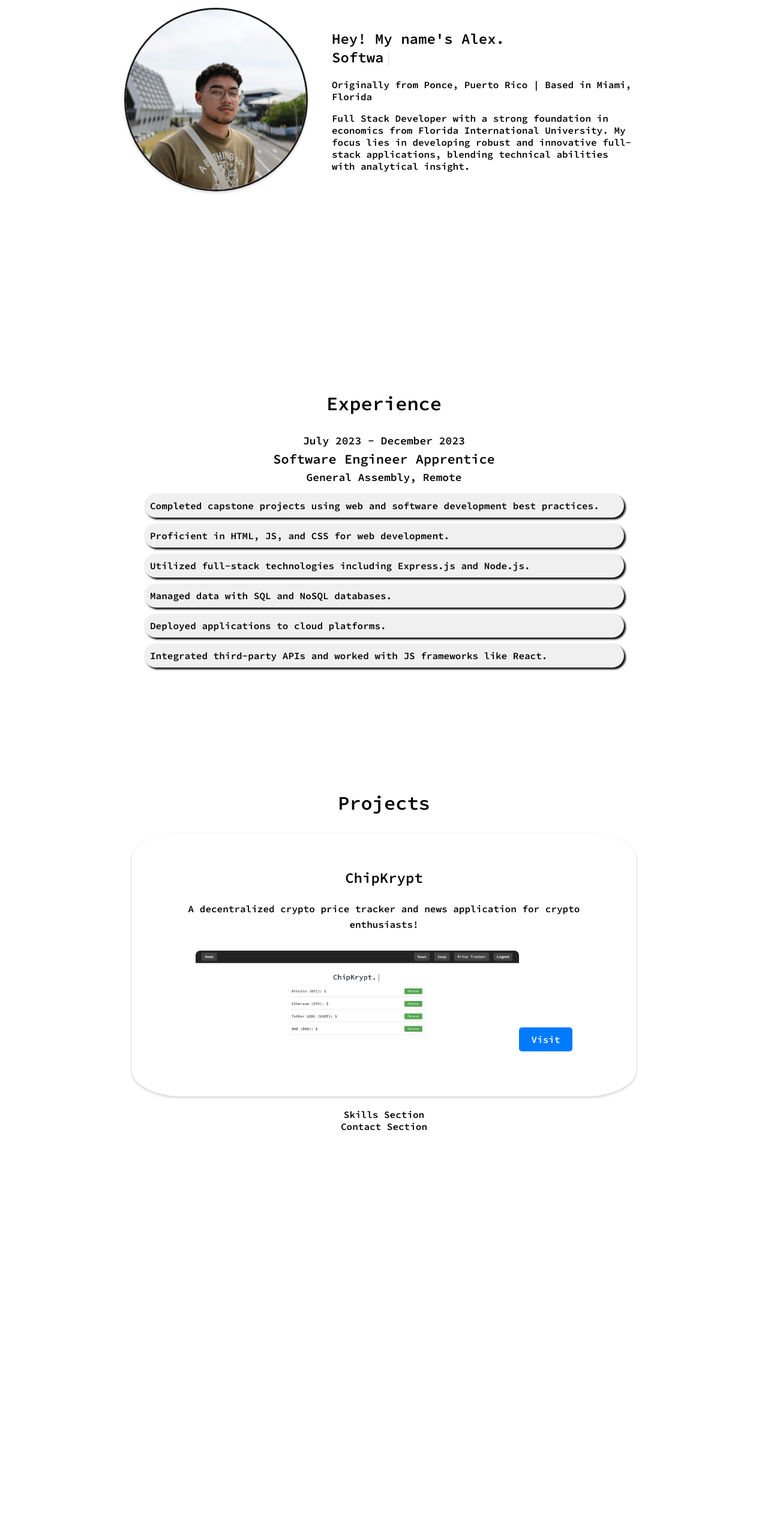
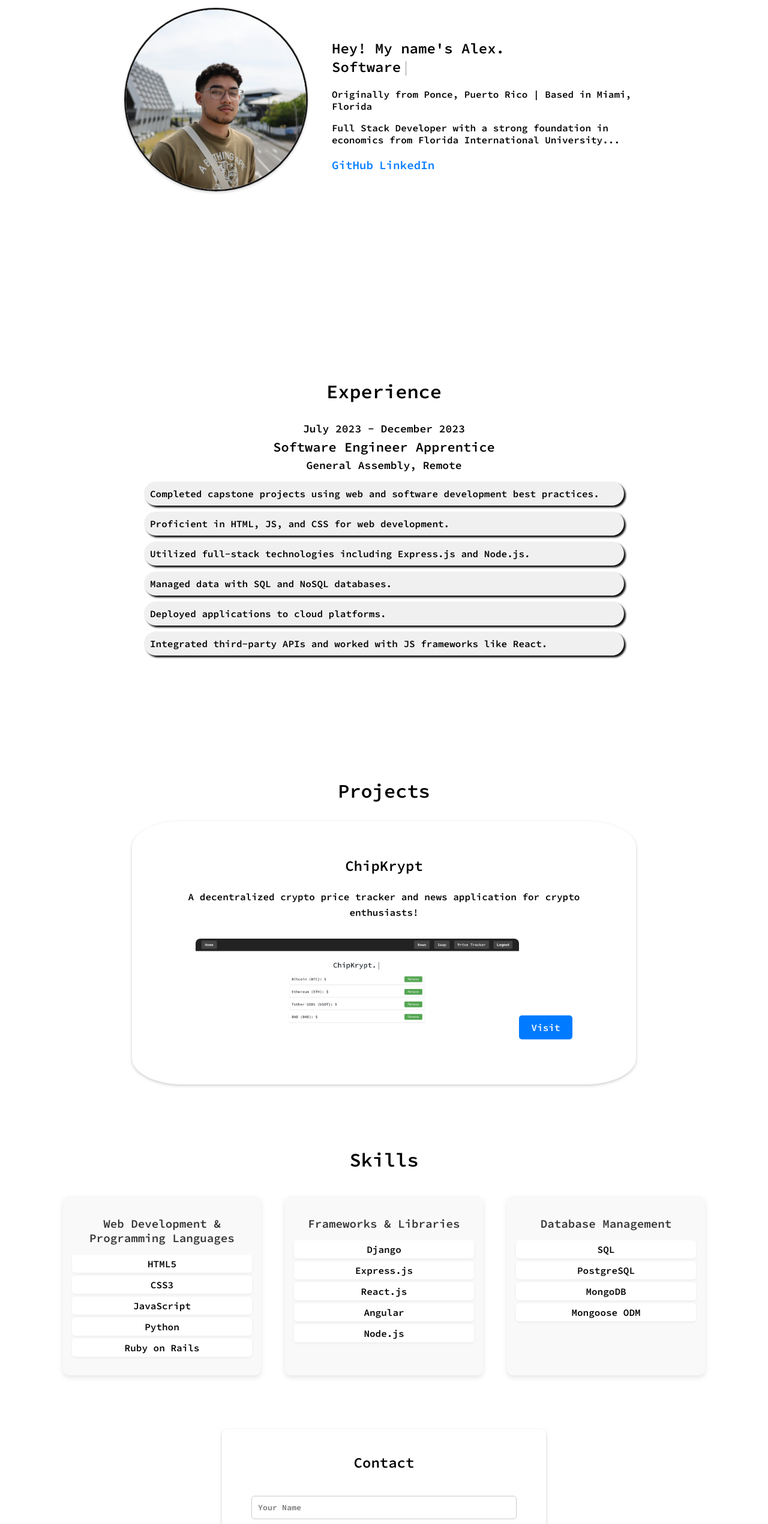
Before and after one commit to AlexanderLos/PortfolioOne, a React (Create React App) app: page / in a window 1280 px wide. Shown: the part 234-2775 px from the top of the page at 60% size. Before the commit the page ends 2143 px from the top, so only its background shows below. Built offline with nearby package versions, Linux system fonts and the light colour scheme.

Commit message:
Final Update

```diff
--- a/package.json
+++ b/package.json
@@ -6,6 +6,7 @@
     "@testing-library/jest-dom": "^5.17.0",
     "@testing-library/react": "^13.4.0",
     "@testing-library/user-event": "^13.5.0",
+    "emailjs-com": "^3.2.0",
     "react": "^18.2.0",
     "react-dom": "^18.2.0",
     "react-scripts": "5.0.1",
--- a/src/App.js
+++ b/src/App.js
@@ -1,9 +1,11 @@
 import About from './components/About';
+import Contact from './components/Contact';
 import './css/App.css';
 import Nav from './components/Nav';
 import Footer from './components/Footer';
 import Experience from './components/Experience';
-import Projects from './components/Projects'
+import Projects from './components/Projects';
+import Skills from './components/Skills';
 
 function App() {
   return (
@@ -16,10 +18,14 @@ function App() {
       <Experience />
       </section>
       <section id="projects">
-       <Projects />
+      <Projects />
       </section>
-      <section id="skills">Skills Section</section>
-      <section id="contact">Contact Section</section>
+      <section id="skills">
+      <Skills />
+      </section>
+      <section id="contact">
+      <Contact />
+      </section>
       <Footer />
     </div>
   );
--- a/src/components/About.js
+++ b/src/components/About.js
@@ -18,9 +18,11 @@ function About() {
           />
         </h1>
         <p>Originally from Ponce, Puerto Rico | Based in Miami, Florida</p>
-        <p>Full Stack Developer with a strong foundation in economics from Florida
-           International University. My focus lies in developing robust and
-           innovative full-stack applications, blending technical abilities with analytical insight.</p>
+        <p>Full Stack Developer with a strong foundation in economics from Florida International University...</p>
+        <div className="social-links">
+            <a href="https://github.com/AlexanderLos" target="_blank" rel="noopener noreferrer">GitHub</a>
+            <a href="https://www.linkedin.com/in/alexander-de-los-santos/" target="_blank" rel="noopener noreferrer">LinkedIn</a>
+        </div>
       </div>
     </div>
   );
--- a/src/components/Contact.js
+++ b/src/components/Contact.js
@@ -1,7 +1,47 @@
+import React, { useState } from 'react';
+import emailjs from 'emailjs-com';
+import '../css/Contact.css';
+
 function Contact() {
-  return (
-    <div>Contact</div>
-  )
+    const [formValues, setFormValues] = useState({
+        user_name: '',
+        user_email: '',
+        message: ''
+    });
+    const [submitMessage, setSubmitMessage] = useState('');
+
+    const handleChange = (e) => {
+        setFormValues({ ...formValues, [e.target.name]: e.target.value });
+    };
+
+    const sendEmail = (e) => {
+        e.preventDefault();
+
+        emailjs.send('service_sfwd66v', 'template_zmwcxbm', formValues, '2vJ93VefGi8jIIi-O')
+            .then((result) => {
+                console.log(result.text);
+                setSubmitMessage('Message sent successfully.');
+                setFormValues({ user_name: '', user_email: '', message: '' });
+            }, (error) => {
+                console.log(error.text);
+                setSubmitMessage('Failed to send message. Please try again later.');
+            });
+    };
+
+    return (
+        <div className="contact-container">
+            <h2>Contact</h2>
+            <div className="contact-form">
+                <form onSubmit={sendEmail}>
+                    <input type="text" name="user_name" placeholder="Your Name" value={formValues.user_name} onChange={handleChange} required />
+                    <input type="email" name="user_email" placeholder="Your Email" value={formValues.user_email} onChange={handleChange} required />
+                    <textarea name="message" placeholder="Your Message" value={formValues.message} onChange={handleChange} required></textarea>
+                    <button type="submit">Send</button>
+                </form>
+                {submitMessage && <div className="submit-message">{submitMessage}</div>}
+            </div>
+        </div>
+    );
 }
 
-export default Contact
+export default Contact;
--- a/src/components/Nav.js
+++ b/src/components/Nav.js
@@ -9,6 +9,7 @@ function Nav() {
                 <a href="#projects">Projects</a>
                 <a href="#skills">Skills</a>
                 <a href="#contact">Contact</a>
+                <a href="/resume.pdf" download="Alexander_De_Los_Santos_Resume">Resume</a>
             </div>
         </nav>
     );
--- a/src/components/Skills.js
+++ b/src/components/Skills.js
@@ -1,7 +1,44 @@
+import '../css/Skills.css';
+
 function Skills() {
   return (
-    <div>Skills</div>
-  )
+    <div className="skills-container">
+      <h2>Skills</h2>
+      <div className="skills-flex-container">
+        <div className="skill-section">
+          <h3>Web Development & Programming Languages</h3>
+          <ul>
+            <li>HTML5</li>
+            <li>CSS3</li>
+            <li>JavaScript</li>
+            <li>Python</li>
+            <li>Ruby on Rails</li>
+          </ul>
+        </div>
+
+        <div className="skill-section">
+          <h3>Frameworks & Libraries</h3>
+          <ul>
+            <li>Django</li>
+            <li>Express.js</li>
+            <li>React.js</li>
+            <li>Angular</li>
+            <li>Node.js</li>
+          </ul>
+        </div>
+
+        <div className="skill-section">
+          <h3>Database Management</h3>
+          <ul>
+            <li>SQL</li>
+            <li>PostgreSQL</li>
+            <li>MongoDB</li>
+            <li>Mongoose ODM</li>
+          </ul>
+        </div>
+      </div>
+    </div>
+  );
 }
 
-export default Skills
+export default Skills;
--- a/src/css/About.css
+++ b/src/css/About.css
@@ -33,3 +33,19 @@
       padding: 20px;
   }
 }
+
+.social-links {
+  margin-top: 20px;
+}
+
+.social-links a {
+  margin-right: 10px;
+  font-size: 1.2em;
+  color: #007bff;
+  text-decoration: none;
+  transition: color 0.3s ease;
+}
+
+.social-links a:hover {
+  color: #0056b3;
+}
--- /dev/null
+++ b/src/css/Contact.css
@@ -0,0 +1,55 @@
+.contact-container {
+    text-align: center;
+    padding: 20px;
+    max-width: 500px;
+    margin: 40px auto;
+    font-family: 'Arial', sans-serif;
+    background-color: white;
+    box-shadow: 0 2px 5px rgba(0, 0, 0, 0.2);
+    border-radius: 8px;
+}
+
+.contact-form {
+    display: flex;
+    flex-direction: column;
+    align-items: center;
+    padding: 20px;
+}
+
+.contact-form input,
+.contact-form textarea {
+    width: calc(100% - 40px);
+    padding: 10px;
+    margin-bottom: 10px;
+    border: 1px solid #ccc;
+    border-radius: 5px;
+    resize: none;
+}
+
+.contact-form button {
+    width: 50%;
+    padding: 10px 20px;
+    background-color: #007bff;
+    color: white;
+    border: none;
+    border-radius: 5px;
+    cursor: pointer;
+    transition: background-color 0.3s ease;
+    align-self: center;
+}
+
+.contact-form button:hover {
+    background-color: #0056b3;
+}
+
+.submit-message {
+    margin-top: 15px;
+    color: green;
+    font-weight: bold;
+    padding: 10px;
+    border-radius: 5px;
+    background-color: #f0f0f0;
+    box-shadow: 0 2px 4px rgba(0, 0, 0, 0.05);
+    width: calc(100% - 40px);
+    text-align: left;
+}
--- a/src/css/Experience.css
+++ b/src/css/Experience.css
@@ -1,7 +1,7 @@
 .experience-wrapper {
   display: flex;
   justify-content: center;
-  padding: 40px;
+  padding: 20px;
 }
 
 .experience-section {
--- a/src/css/Projects.css
+++ b/src/css/Projects.css
@@ -1,6 +1,6 @@
 .projects-wrapper {
     margin-top: 5%;
-    padding: 20px;
+    padding: 40px;
 }
 
 .projects-section {
--- /dev/null
+++ b/src/css/Skills.css
@@ -0,0 +1,46 @@
+.skills-container {
+    text-align: center;
+    padding: 40px;
+  }
+
+  .skills-container h2 {
+    font-size: 2em;
+    margin-bottom: 30px;
+  }
+
+  .skills-flex-container {
+    display: flex;
+    flex-wrap: wrap;
+    justify-content: center;
+    gap: 20px;
+  }
+
+  .skill-section {
+    flex: 1;
+    min-width: 200px;
+    max-width: 300px;
+    background-color: #f9f9f9;
+    box-shadow: 0 4px 8px rgba(0, 0, 0, 0.1);
+    padding: 15px;
+    border-radius: 10px;
+    margin: 10px;
+  }
+
+  .skill-section h3 {
+    color: #333;
+    font-size: 1.2em;
+    margin-bottom: 10px;
+  }
+
+  .skill-section ul {
+    list-style-type: none;
+    padding: 0;
+  }
+
+  .skill-section ul li {
+    background: #fff;
+    margin-bottom: 5px;
+    padding: 5px 10px;
+    border-radius: 5px;
+    box-shadow: 0 2px 4px rgba(0, 0, 0, 0.05);
+  }
```
Also changed, not shown: 2 other files (tests, documents, lock files or other folders). Lines whose indentation alone changed are shown as unchanged.
